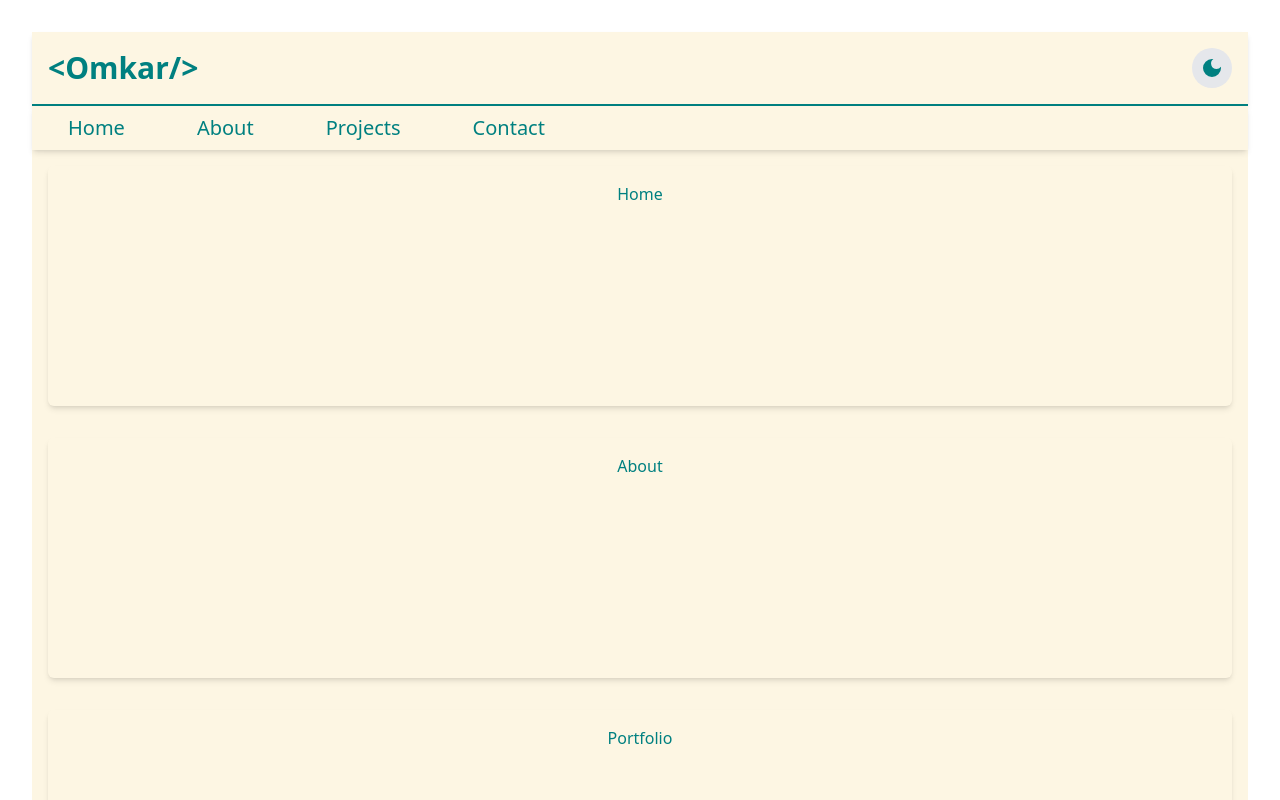
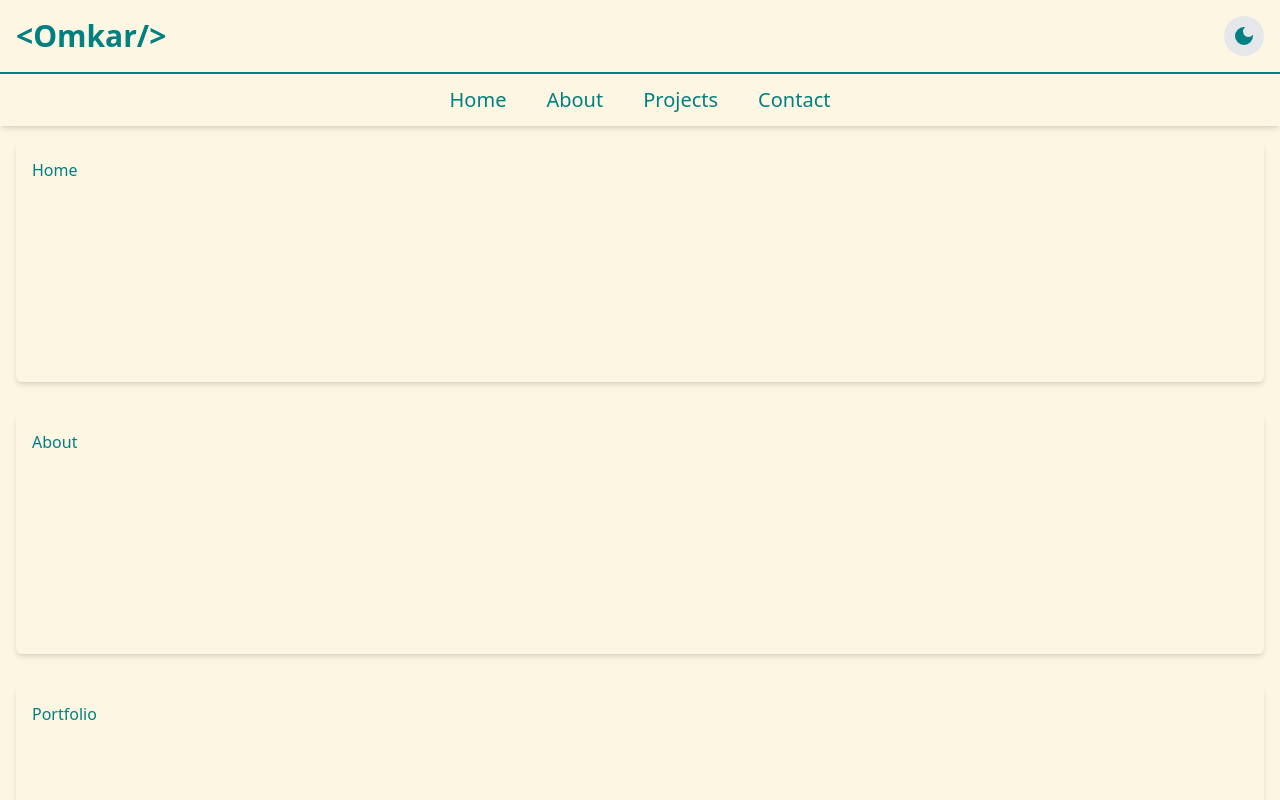
Before and after one commit to Omkar-t06/omkartavva-github.io, a React (Vite) app: page / in a window 1280 px wide. Shown: the top 800 px of the page. Built offline with nearby package versions, Linux system fonts and the light colour scheme.

Commit message:
Refactor Styles fix

```diff
--- a/src/App.jsx
+++ b/src/App.jsx
@@ -1,6 +1,5 @@
 import { useEffect, useState } from 'react'
 import { ThemeProvider } from './context/theme'
-import './App.css'
 import Headers from './components/Header/Header'
 import Footer from './components/Footer/Footer'
 import Home from './components/Main/Home'
--- a/src/components/Header/NavItem.jsx
+++ b/src/components/Header/NavItem.jsx
@@ -5,10 +5,10 @@
     <li>
       <a
         href={ItemLink}
-        className='p-4 text-xl items-center font-medium hover:text-orange-500 dark:hover:text-orange-400 transition-colors duration-300'
+        className='flex p-2 text-xl font-medium items-center transition-colors duration-300 hover:text-orange-500 dark:hover:text-orange-400'
         aria-label={ItemName}
       >
-        <span className='items-center m-2 p-1 rounded-full hover:bg-slate-200 dark:hover:bg-slate-500'>
+        <span className='flex items-center justify-center m-1 rounded-full hover:bg-slate-200 dark:hover:bg-slate-500'>
           {ItemName}
         </span>
       </a>
--- a/src/components/Header/Navbar.jsx
+++ b/src/components/Header/Navbar.jsx
@@ -3,8 +3,8 @@
 
 function Navbar() {
   return (
-    <nav className='sticky top-0 p-2 bg-ivory dark:bg-dark-navy shadow-md text-teal dark:text-light-cyan'>
-        <ul className='flex space-x-4'>
+    <nav className='sticky top-0 w-full bg-ivory dark:bg-dark-navy shadow-md text-teal dark:text-light-cyan z-10'>
+        <ul className='flex md:justify-center justify-start space-x-4'>
             <NavItem
               ItemName='Home'
               ItemLink='#home'
```
